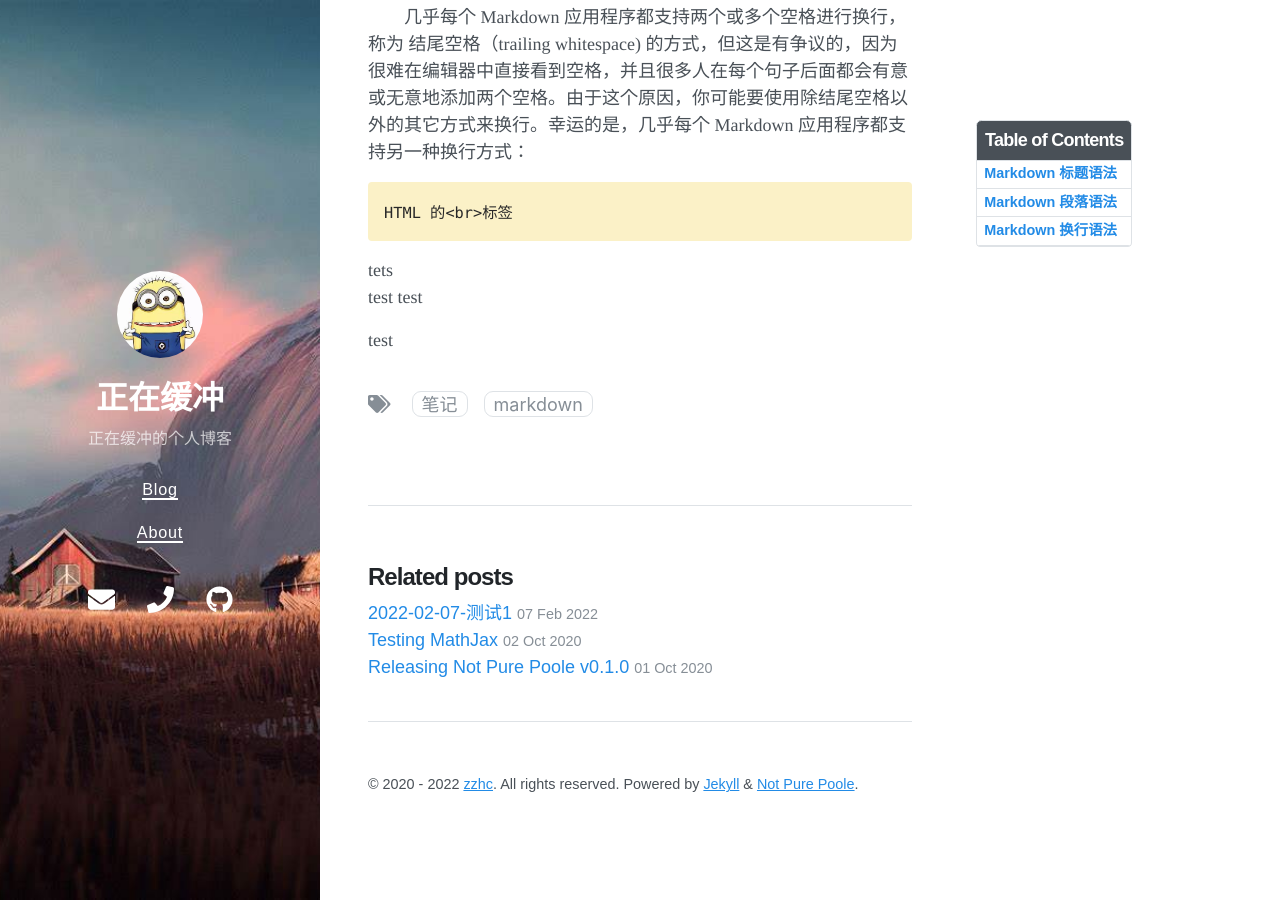
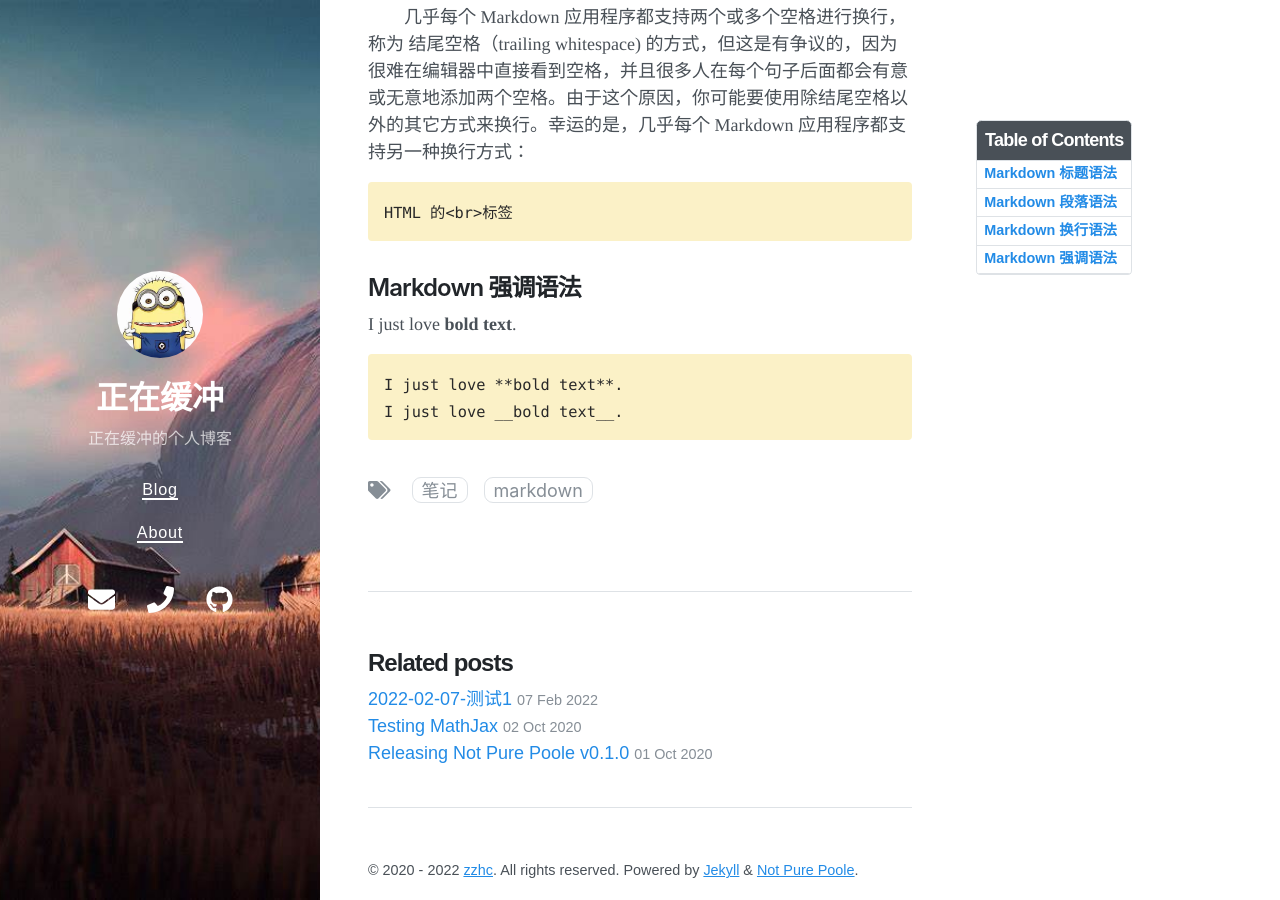
Before and after one commit to Zzhc3321/personal-blog.github.io, a Jekyll site: the page built from _posts/2022-02-08-Markdown-基础语法.md, in a window 1280 px wide and 900 px high, scrolled down 1006 px. Built offline with Jekyll 4.4.1, drawn with Linux system fonts in a browser that asks for light colours; nearby versions of some CDN libraries.

Commit message:
修改文件: _posts/2022-02-08-Markdown-基础语法.md

```diff
--- a/_posts/2022-02-08-Markdown-基础语法.md
+++ b/_posts/2022-02-08-Markdown-基础语法.md
@@ -29,6 +29,7 @@ Heading level 2
 <i class="fas fa-exclamation"></i>***注意：*** #与标题有空格
 
 ## Markdown 段落语法
+
 &emsp;&emsp;使用空白行将一行或多行文本进行分隔。
 <br>
 {% highlight js %}&emsp;&emsp;{% endhighlight %}
@@ -40,8 +41,10 @@ Heading level 2
 
 &emsp;&emsp;几乎每个 Markdown 应用程序都支持两个或多个空格进行换行，称为 结尾空格（trailing whitespace) 的方式，但这是有争议的，因为很难在编辑器中直接看到空格，并且很多人在每个句子后面都会有意或无意地添加两个空格。由于这个原因，你可能要使用除结尾空格以外的其它方式来换行。幸运的是，几乎每个 Markdown 应用程序都支持另一种换行方式： {% highlight js %}HTML 的<br>标签{% endhighlight %}
 
-tets
-test
-test<br>
+## Markdown 强调语法
 
-test
+I just love __bold text__.
+{% highlight js %}
+I just love **bold text**.
+I just love __bold text__.
+{% endhighlight %}
```
